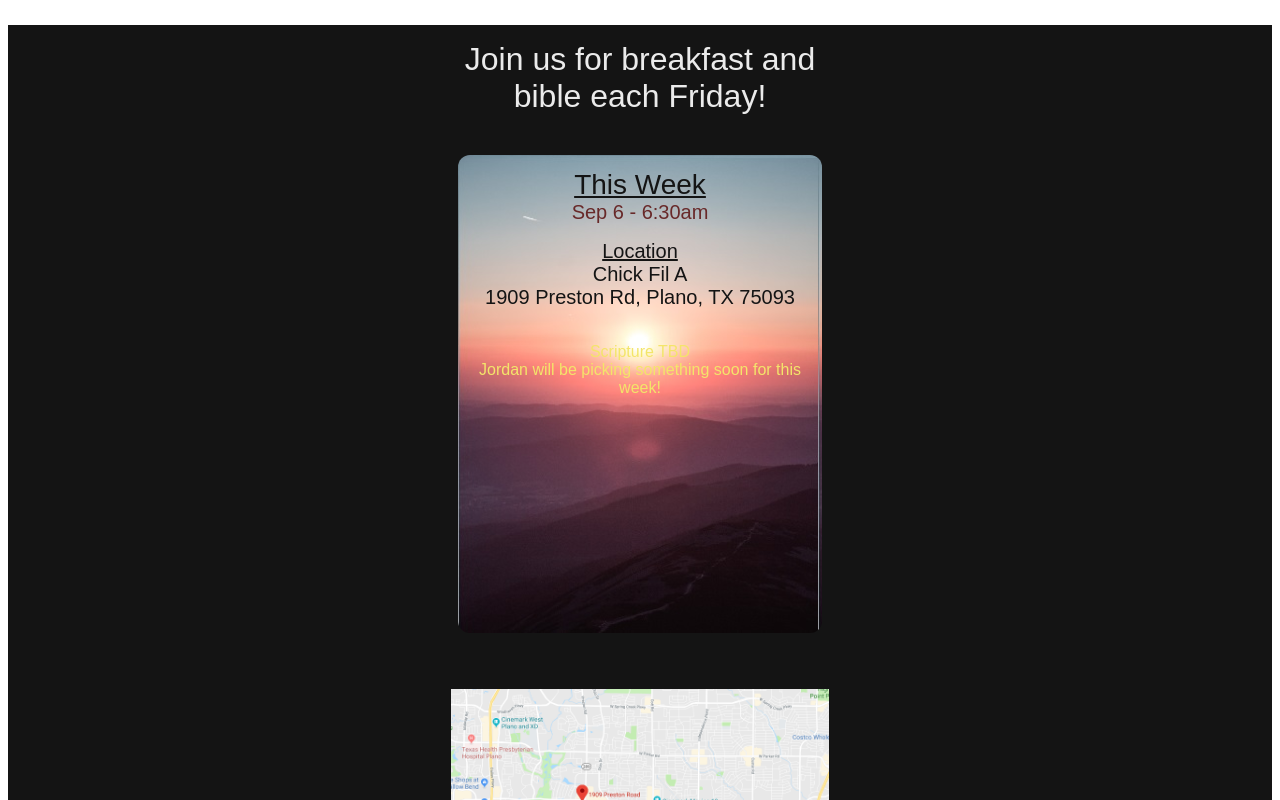
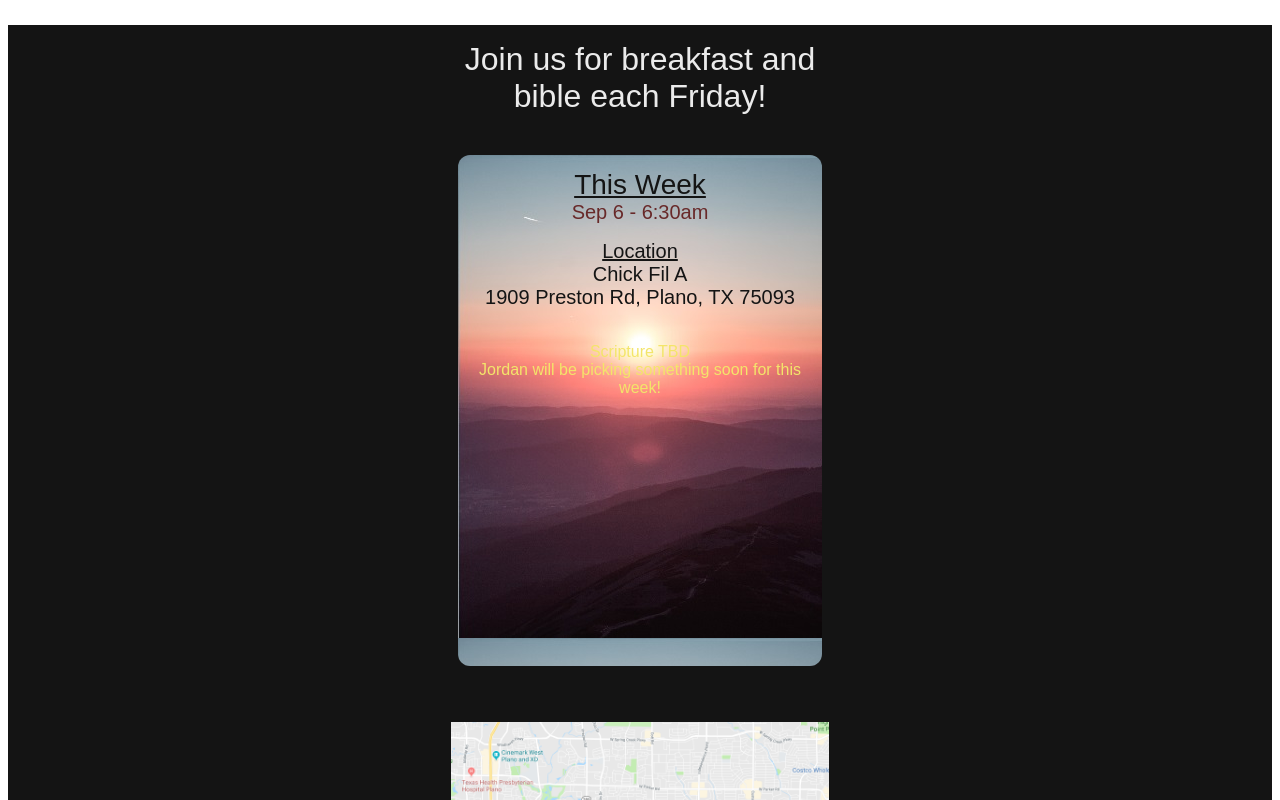
Before and after one commit to bransonsmith/FridayBreakfast, an Angular app: page / in a window 1280 px wide. Shown: the top 800 px of the page. Built offline with nearby package versions, Linux system fonts and the light colour scheme; a web font is replaced by a local one.

Commit message:
fix this week size

```diff
--- a/src/app/app.component.css
+++ b/src/app/app.component.css
@@ -69,7 +69,8 @@ li {
 
 
 .this-week {
-    min-height: 450px;
+    height: 483px;
+    width: 364px;
     font-size: 20px;
     margin: 40px auto;
     /* background-image: linear-gradient(to top left,  rgb(4, 29, 25), rgb(66, 66, 66)); */
```
